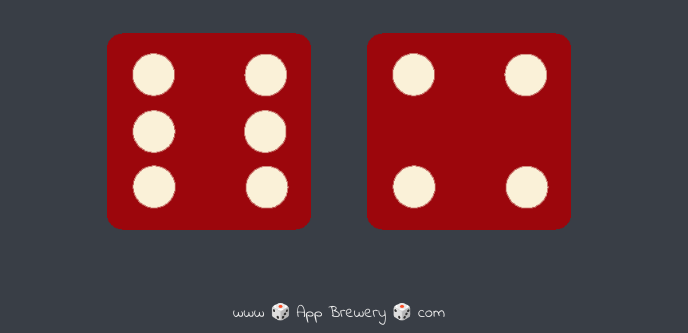
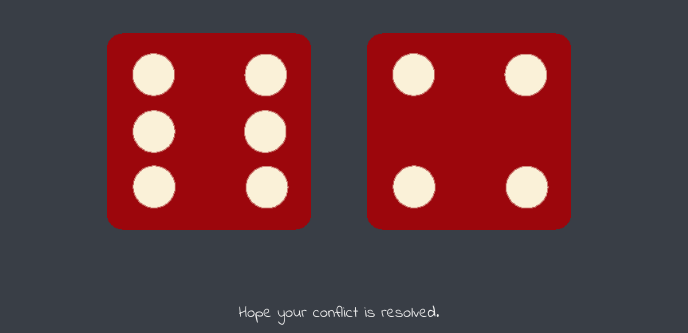
Before and after one commit to RohanNaidu97/Dice-Game, a plain HTML site: page index.html in a window 1280 px wide. Shown: the part 622-955 px from the top of the page, without its empty margins (301-989 px from the left). Drawn offline with Linux system fonts and the light colour scheme.

Commit message:
Update index.html
Updating Footer

```diff
--- a/index.html
+++ b/index.html
@@ -28,6 +28,6 @@
   </body>
 
   <footer>
-    www 🎲 App Brewery 🎲 com
+    Hope your conflict is resolved.
   </footer>
 </html>
```
